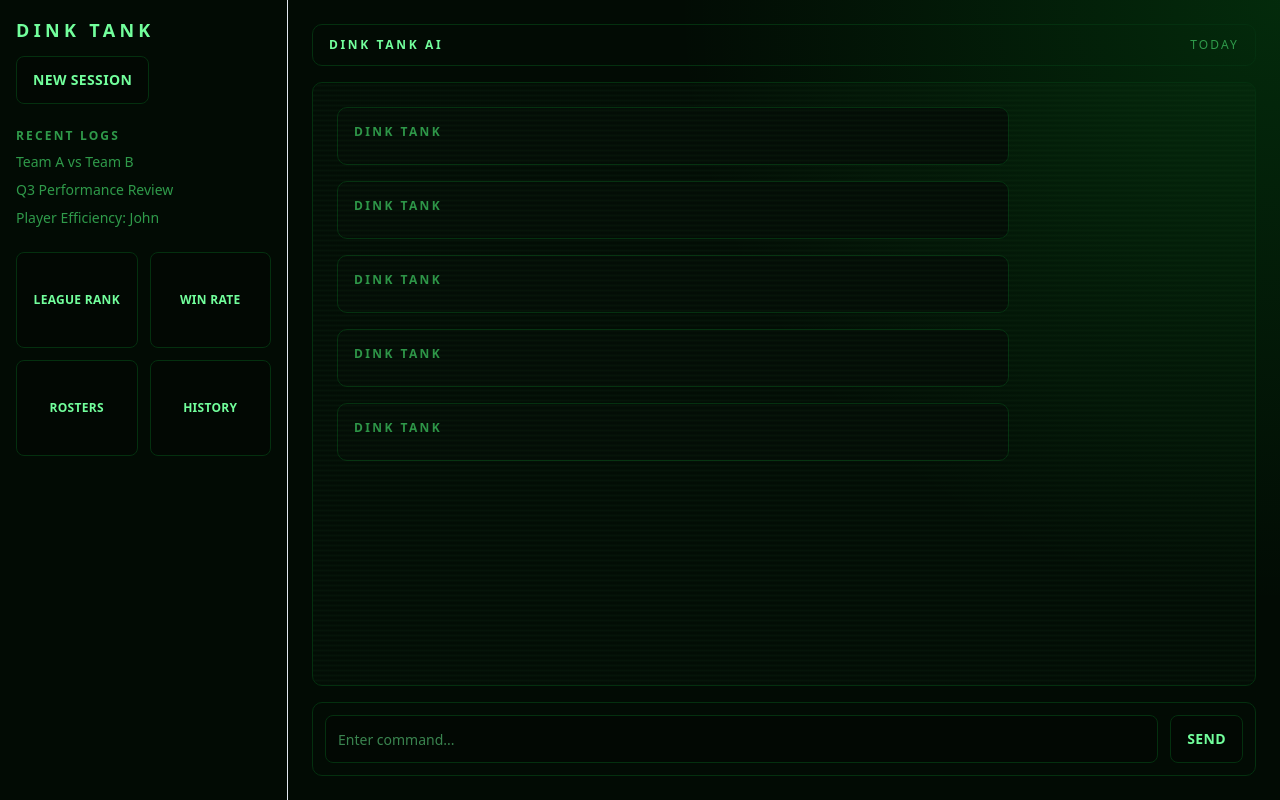
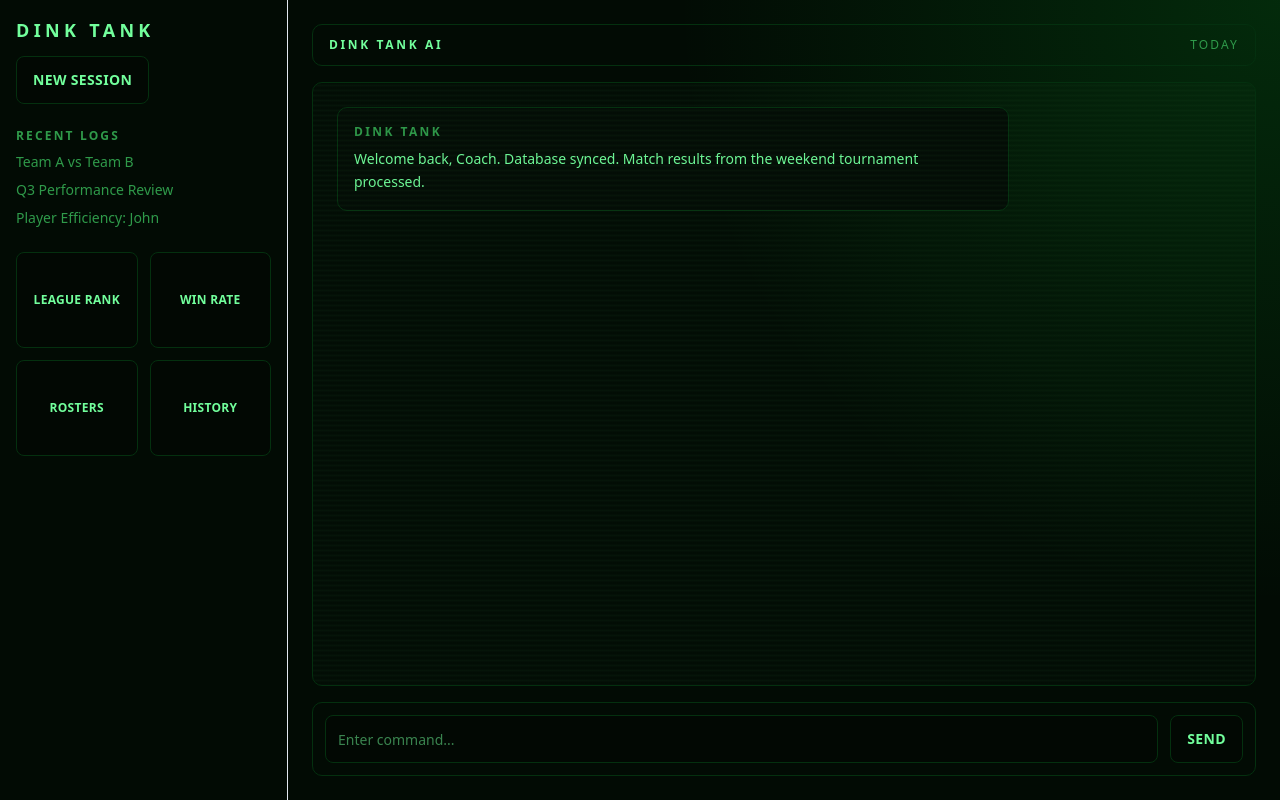
Before and after one commit to brianbarenbaum/dink-tank, a Vue app: page / in a window 1280 px wide. Built offline with nearby package versions, Linux system fonts and the light colour scheme.

Commit message:
fix(chat-ui): unwrap controller refs in app bindings

```diff
--- a/src/App.vue
+++ b/src/App.vue
@@ -3,12 +3,13 @@ import ChatShell from "./features/chat/components/ChatShell.vue";
 import { useChatController } from "./features/chat/useChatController";
 
 const controller = useChatController();
+const { messages, isSending, submit } = controller;
 </script>
 
 <template>
   <ChatShell
-    :messages="controller.messages"
-    :is-sending="controller.isSending"
-    @submit="controller.submit"
+    :messages="messages"
+    :is-sending="isSending"
+    @submit="submit"
   />
 </template>
```
